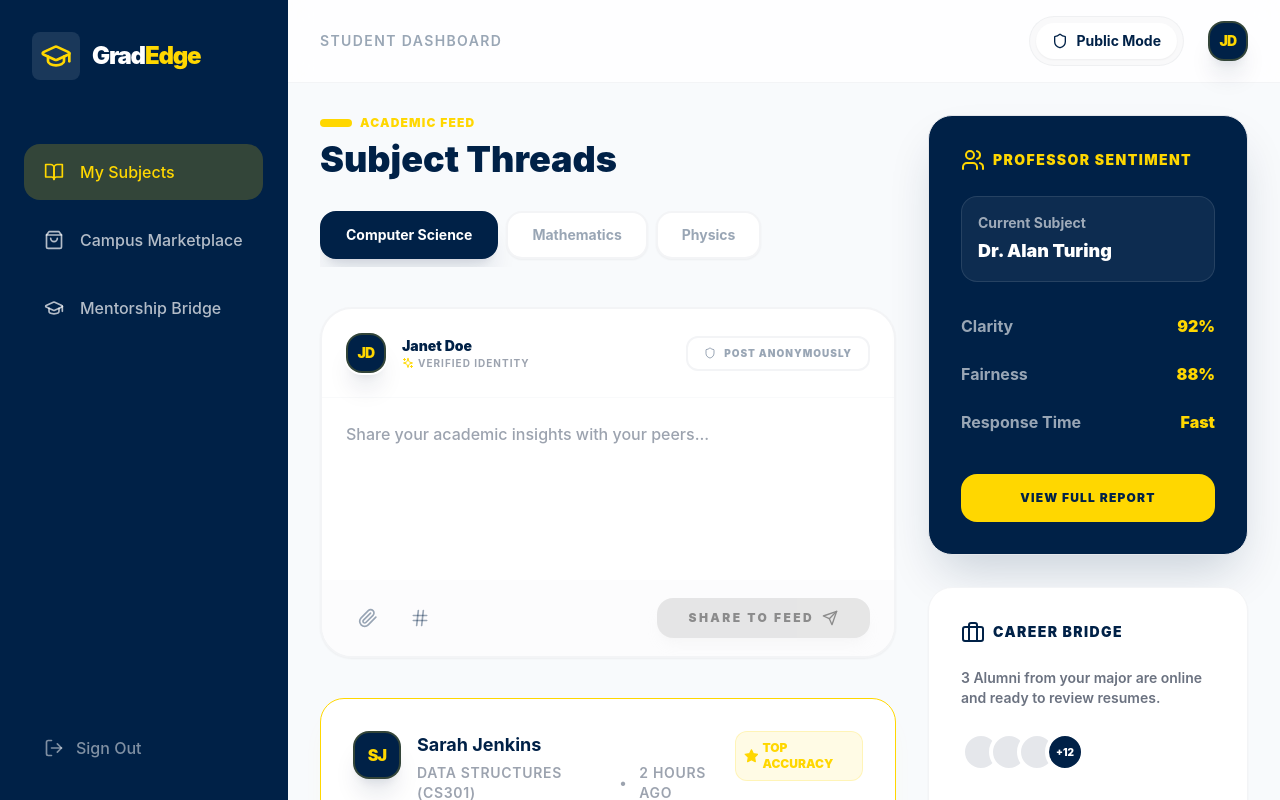
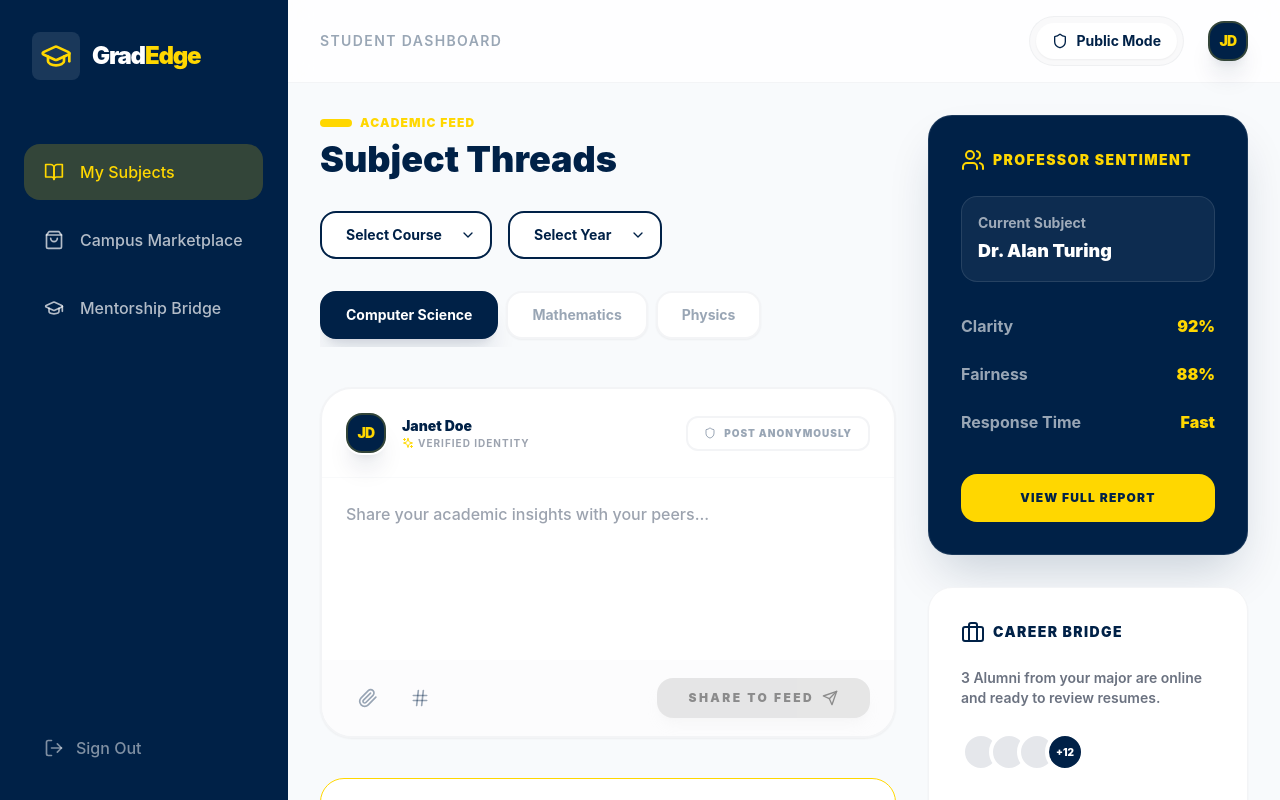
Before and after one commit to CarlosJamesDeLeon/GradEdge, a React (Vite) app: page /feed in a window 1280 px wide. Built offline with nearby package versions, Linux system fonts and the light colour scheme.

Commit message:
Fixed the professor tab, added a feature where they can choose the course they want to have their dashboard in.

```diff
--- a/src/components/IdentityBox.tsx
+++ b/src/components/IdentityBox.tsx
@@ -28,7 +28,7 @@ const IdentityBox: React.FC<IdentityBoxProps> = ({
     <div className={cn(
       "w-full bg-white rounded-[2rem] border-2 transition-all duration-500 overflow-hidden shadow-sm hover:shadow-xl",
       isAnonymous
-        ? "border-[#002147]/20 bg-gradient-to-br from-white to-[#002147]/5"
+        ? "border-[#002147]/30 bg-gradient-to-br from-white to-[#002147]/5 shadow-[0_0_25px_rgba(0,33,71,0.15)]"
         : "border-gray-100 bg-white"
     )}>
       {/* Header Info */}
--- a/src/pages/CampusFeed.tsx
+++ b/src/pages/CampusFeed.tsx
@@ -1,5 +1,5 @@
 import React, { useState } from 'react';
-import { Share2, MessageSquare, ShieldCheck, Star, Users, Briefcase } from 'lucide-react';
+import { Share2, MessageSquare, ShieldCheck, Star, Users, Briefcase, ChevronDown } from 'lucide-react';
 import { useOutletContext } from 'react-router-dom';
 import { cn } from '../components/Layout';
 import Avatar from '../components/Avatar';
@@ -39,6 +39,8 @@ const MOCK_THREADS = [
 const CampusFeed: React.FC = () => {
   const { isAnonymous } = useOutletContext<{ isAnonymous: boolean }>();
   const [activeTab, setActiveTab] = useState<SubjectTab>('cs');
+  const [selectedCourse, setSelectedCourse] = useState<string>('');
+  const [selectedYear, setSelectedYear] = useState<string>('');
 
   const subjects: { id: SubjectTab; label: string }[] = [
     { id: 'cs', label: 'Computer Science' },
@@ -58,6 +60,58 @@ const CampusFeed: React.FC = () => {
             "text-4xl font-black transition-colors",
             isAnonymous ? "text-slate-700" : "text-[#002147]"
           )}>Subject Threads</h1>
+
+          {/* Specificity Layer: Sub-Navigation Row */}
+          <div className="mt-8 flex flex-col md:flex-row md:items-center gap-4">
+            <div className="flex gap-4">
+              <div className="relative group">
+                <select
+                  value={selectedCourse}
+                  onChange={(e) => setSelectedCourse(e.target.value)}
+                  className="appearance-none bg-white border-2 border-[#002147] text-[#002147] px-6 py-3 pr-12 rounded-2xl font-bold text-sm focus:outline-none focus:ring-2 focus:ring-[#FFD700] transition-all cursor-pointer"
+                >
+                  <option value="">Select Course</option>
+                  <option value="BSCS">BSCS</option>
+                  <option value="BSIT">BSIT</option>
+                  <option value="BSCE">BSCE</option>
+                  <option value="BSME">BSME</option>
+                </select>
+                <ChevronDown className="absolute right-4 top-1/2 -translate-y-1/2 h-4 w-4 text-[#002147] pointer-events-none transition-transform group-hover:translate-y-[-40%]" />
+              </div>
+
+              <div className="relative group">
+                <select
+                  value={selectedYear}
+                  onChange={(e) => setSelectedYear(e.target.value)}
+                  className="appearance-none bg-white border-2 border-[#002147] text-[#002147] px-6 py-3 pr-12 rounded-2xl font-bold text-sm focus:outline-none focus:ring-2 focus:ring-[#FFD700] transition-all cursor-pointer"
+                >
+                  <option value="">Select Year</option>
+                  <option value="1st Year">1st Year</option>
+                  <option value="2nd Year">2nd Year</option>
+                  <option value="3rd Year">3rd Year</option>
+                  <option value="4th Year">4th Year</option>
+                  <option value="All Years">All Years</option>
+                </select>
+                <ChevronDown className="absolute right-4 top-1/2 -translate-y-1/2 h-4 w-4 text-[#002147] pointer-events-none transition-transform group-hover:translate-y-[-40%]" />
+              </div>
+            </div>
+
+            {/* Breadcrumb indicator */}
+            {(selectedCourse || selectedYear) && (
+              <div className="flex items-center space-x-2 text-xs font-black uppercase tracking-widest animate-in fade-in slide-in-from-left-4">
+                {selectedCourse && (
+                  <span className={cn(
+                    "px-3 py-1 rounded-lg",
+                    selectedCourse ? "bg-[#FFD700]/10 text-[#002147]" : "text-gray-400"
+                  )}>{selectedCourse}</span>
+                )}
+                {selectedCourse && selectedYear && <span className="text-[#FFD700] mx-1">&gt;</span>}
+                {selectedYear && (
+                  <span className="text-[#FFD700]">{selectedYear}</span>
+                )}
+              </div>
+            )}
+          </div>
 
           <div className="flex space-x-2 mt-8 overflow-x-auto pb-2 scrollbar-hide">
             {subjects.map((sub) => (
@@ -158,10 +212,7 @@ const CampusFeed: React.FC = () => {
       {/* Right Sidebar Widgets */}
       <div className="w-full lg:w-80 space-y-8">
           {/* Teacher Rating Widget */}
-          <div className={cn(
-              "rounded-3xl p-8 border transition-all duration-500",
-              isAnonymous ? "bg-slate-200/50 border-slate-200" : "bg-[#002147] text-white shadow-2xl shadow-[#002147]/20"
-          )}>
+          <div className="rounded-3xl p-8 border border-white/10 transition-all duration-500 bg-[#002147] text-white shadow-2xl shadow-[#002147]/20">
               <div className="flex items-center space-x-2 mb-6 text-[#FFD700]">
                   <Users className="h-6 w-6" />
                   <h3 className="font-black uppercase tracking-widest text-sm">Professor Sentiment</h3>
@@ -182,10 +233,7 @@ const CampusFeed: React.FC = () => {
                       </div>
                   ))}
               </div>
-              <button className={cn(
-                  "w-full mt-10 py-4 rounded-2xl font-black text-xs uppercase tracking-widest transition-all",
-                  isAnonymous ? "bg-slate-400 text-white" : "bg-[#FFD700] text-[#002147] hover:bg-white hover:text-[#002147]"
-              )}>
+              <button className="w-full mt-10 py-4 rounded-2xl font-black text-xs uppercase tracking-widest transition-all bg-[#FFD700] text-[#002147] hover:bg-white hover:text-[#002147]">
                   View Full Report
               </button>
           </div>
```
